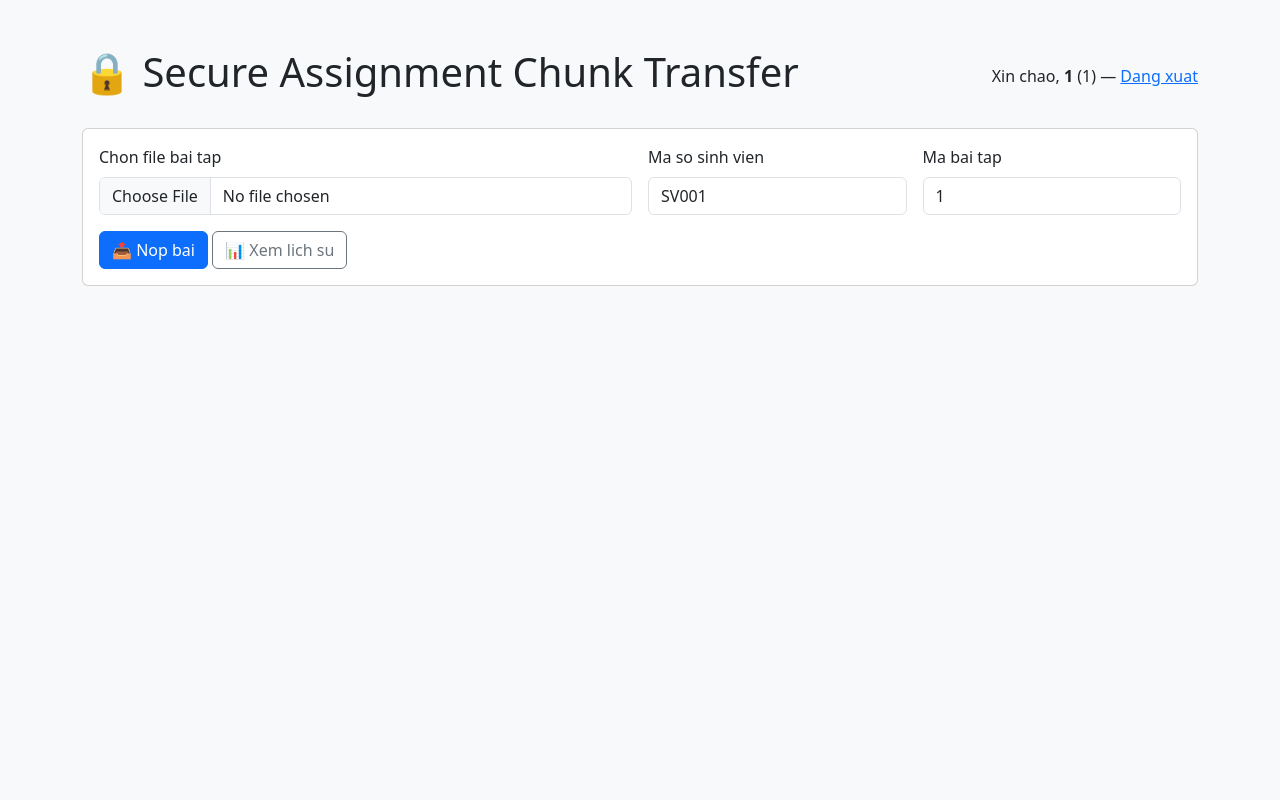
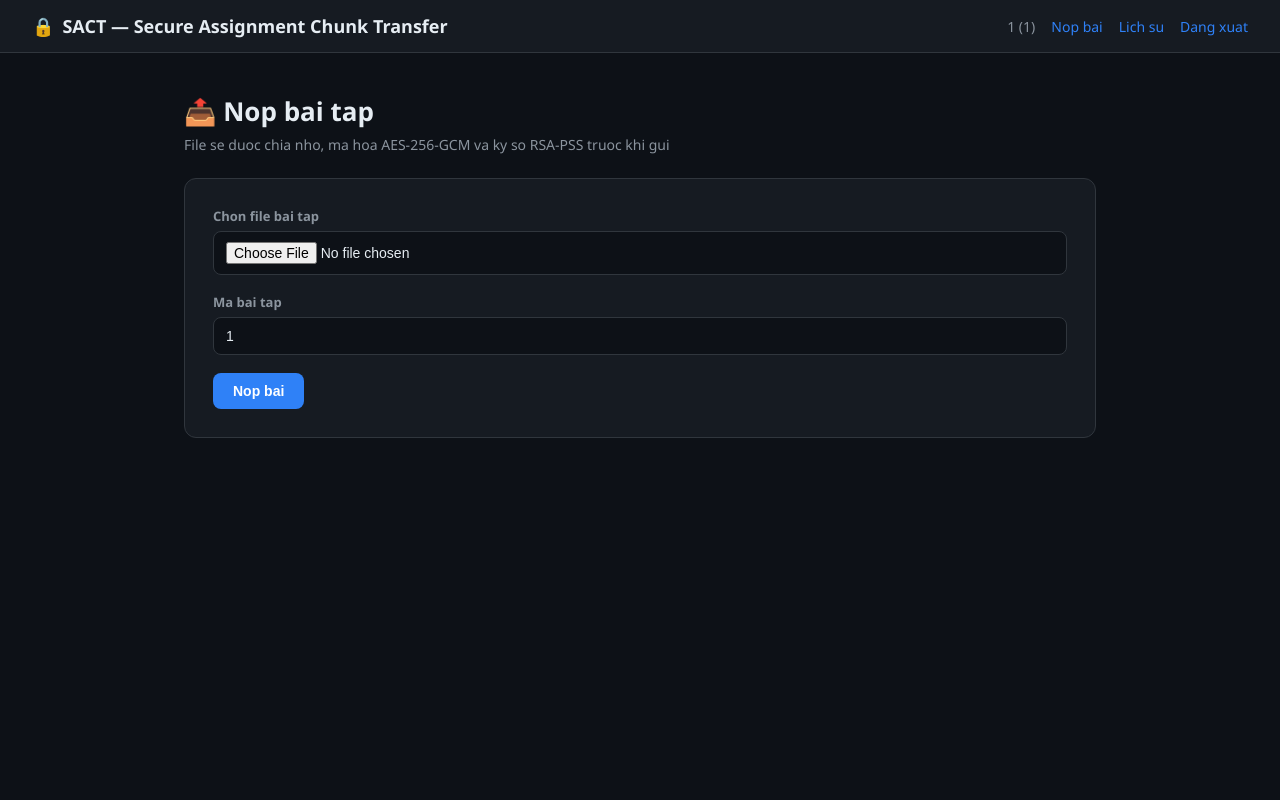
Before and after one commit to dieu10122006-bit/NHOM12_ATBMTT, a Flask app: page / in a window 1280 px wide. Run offline with Flask 3, Linux system fonts and the light colour scheme; the visitor is signed in with stand-in values (Sample User, id 1).

Commit message:
Redesign UI with custom dark theme (base layout + style.css)

```diff
--- /dev/null
+++ b/web/static/style.css
@@ -0,0 +1,231 @@
+:root {
+  --bg-dark: #0d1117;
+  --bg-card: #161b22;
+  --border-color: #30363d;
+  --text-primary: #e6edf3;
+  --text-secondary: #8b949e;
+  --accent: #2f81f7;
+  --accent-glow: rgba(47, 129, 247, 0.25);
+  --success: #3fb950;
+  --danger: #f85149;
+  --warning: #d29922;
+  --mono: "Consolas", "SF Mono", monospace;
+}
+
+* { box-sizing: border-box; }
+
+body {
+  background: var(--bg-dark);
+  color: var(--text-primary);
+  font-family: "Segoe UI", system-ui, sans-serif;
+  min-height: 100vh;
+  margin: 0;
+}
+
+.sact-navbar {
+  background: var(--bg-card);
+  border-bottom: 1px solid var(--border-color);
+  padding: 14px 32px;
+  display: flex;
+  justify-content: space-between;
+  align-items: center;
+}
+
+.sact-navbar .brand {
+  font-weight: 700;
+  font-size: 18px;
+  display: flex;
+  align-items: center;
+  gap: 8px;
+}
+
+.sact-navbar .brand .lock-icon {
+  color: var(--accent);
+}
+
+.sact-navbar .nav-actions {
+  display: flex;
+  align-items: center;
+  gap: 16px;
+  font-size: 14px;
+  color: var(--text-secondary);
+}
+
+.sact-navbar a {
+  color: var(--accent);
+  text-decoration: none;
+}
+.sact-navbar a:hover { text-decoration: underline; }
+
+.sact-container {
+  max-width: 960px;
+  margin: 0 auto;
+  padding: 40px 24px;
+}
+
+.sact-container.narrow {
+  max-width: 420px;
+}
+
+.sact-card {
+  background: var(--bg-card);
+  border: 1px solid var(--border-color);
+  border-radius: 12px;
+  padding: 28px;
+  margin-bottom: 24px;
+}
+
+.sact-title {
+  font-size: 26px;
+  font-weight: 700;
+  margin-bottom: 6px;
+}
+
+.sact-subtitle {
+  color: var(--text-secondary);
+  font-size: 14px;
+  margin-bottom: 24px;
+}
+
+label.sact-label {
+  display: block;
+  font-size: 13px;
+  color: var(--text-secondary);
+  margin-bottom: 6px;
+  font-weight: 600;
+}
+
+.sact-input, input[type="text"].sact-input, input[type="password"].sact-input, input[type="number"].sact-input {
+  width: 100%;
+  background: #0d1117;
+  border: 1px solid var(--border-color);
+  color: var(--text-primary);
+  padding: 10px 12px;
+  border-radius: 8px;
+  font-size: 14px;
+  margin-bottom: 18px;
+  outline: none;
+  transition: border-color .15s;
+}
+.sact-input:focus {
+  border-color: var(--accent);
+  box-shadow: 0 0 0 3px var(--accent-glow);
+}
+
+.sact-btn {
+  background: var(--accent);
+  color: white;
+  border: none;
+  padding: 10px 20px;
+  border-radius: 8px;
+  font-weight: 600;
+  font-size: 14px;
+  cursor: pointer;
+  transition: opacity .15s;
+}
+.sact-btn:hover { opacity: 0.88; }
+
+.sact-btn.outline {
+  background: transparent;
+  border: 1px solid var(--border-color);
+  color: var(--text-primary);
+}
+.sact-btn.outline:hover { border-color: var(--accent); }
+
+.sact-alert {
+  padding: 12px 16px;
+  border-radius: 8px;
+  font-size: 14px;
+  margin-bottom: 20px;
+}
+.sact-alert.danger { background: rgba(248,81,73,0.12); color: var(--danger); border: 1px solid rgba(248,81,73,0.3); }
+.sact-alert.success { background: rgba(63,185,80,0.12); color: var(--success); border: 1px solid rgba(63,185,80,0.3); }
+
+.sact-badge {
+  display: inline-block;
+  padding: 3px 10px;
+  border-radius: 20px;
+  font-size: 12px;
+  font-weight: 600;
+  font-family: var(--mono);
+}
+.sact-badge.completed { background: rgba(63,185,80,0.15); color: var(--success); }
+.sact-badge.failed { background: rgba(248,81,73,0.15); color: var(--danger); }
+.sact-badge.receiving { background: rgba(210,153,34,0.15); color: var(--warning); }
+.sact-badge.valid { background: rgba(63,185,80,0.15); color: var(--success); }
+
+.sact-table {
+  width: 100%;
+  border-collapse: collapse;
+  font-size: 14px;
+}
+.sact-table th {
+  text-align: left;
+  color: var(--text-secondary);
+  font-weight: 600;
+  padding: 10px 12px;
+  border-bottom: 1px solid var(--border-color);
+}
+.sact-table td {
+  padding: 10px 12px;
+  border-bottom: 1px solid var(--border-color);
+}
+.sact-table code { font-family: var(--mono); font-size: 12px; color: var(--text-secondary); }
+
+.sact-stats-grid {
+  display: grid;
+  grid-template-columns: repeat(auto-fit, minmax(140px, 1fr));
+  gap: 16px;
+  margin-bottom: 28px;
+}
+.sact-stat {
+  background: var(--bg-card);
+  border: 1px solid var(--border-color);
+  border-radius: 10px;
+  padding: 18px;
+  text-align: center;
+}
+.sact-stat .number { font-size: 28px; font-weight: 700; font-family: var(--mono); }
+.sact-stat .label { font-size: 12px; color: var(--text-secondary); margin-top: 4px; }
+.sact-stat.success .number { color: var(--success); }
+.sact-stat.danger .number { color: var(--danger); }
+.sact-stat.warning .number { color: var(--warning); }
+
+.sact-tabs {
+  display: flex;
+  gap: 4px;
+  margin-bottom: 16px;
+  border-bottom: 1px solid var(--border-color);
+}
+.sact-tab {
+  padding: 10px 18px;
+  cursor: pointer;
+  color: var(--text-secondary);
+  border-bottom: 2px solid transparent;
+  font-size: 14px;
+}
+.sact-tab.active {
+  color: var(--accent);
+  border-bottom-color: var(--accent);
+}
+
+.sact-log-item {
+  padding: 10px 14px;
+  border-radius: 8px;
+  margin-bottom: 8px;
+  font-size: 13px;
+  font-family: var(--mono);
+  border: 1px solid var(--border-color);
+}
+.sact-log-item.info { color: var(--text-secondary); }
+.sact-log-item.ok { background: rgba(63,185,80,0.08); border-color: rgba(63,185,80,0.3); color: var(--success); }
+.sact-log-item.error { background: rgba(248,81,73,0.08); border-color: rgba(248,81,73,0.3); color: var(--danger); }
+.sact-log-item.final { background: rgba(47,129,247,0.08); border-color: rgba(47,129,247,0.3); font-weight: 600; }
+
+.sact-footer-link {
+  text-align: center;
+  margin-top: 20px;
+  font-size: 14px;
+  color: var(--text-secondary);
+}
+.sact-footer-link a { color: var(--accent); text-decoration: none; }
--- /dev/null
+++ b/web/templates/base.html
@@ -0,0 +1,30 @@
+<!DOCTYPE html>
+<html lang="vi">
+<head>
+<meta charset="UTF-8">
+<title>{% block title %}SACT{% endblock %}</title>
+<link rel="stylesheet" href="{{ url_for('static', filename='style.css') }}">
+</head>
+<body>
+  <nav class="sact-navbar">
+    <div class="brand"><span class="lock-icon">🔒</span> SACT — Secure Assignment Chunk Transfer</div>
+    <div class="nav-actions">
+      {% if session.get('student_id') %}
+        <span>{{ session['ho_ten'] }} ({{ session['msv'] }})</span>
+        <a href="{{ url_for('index') }}">Nop bai</a>
+        <a href="{{ url_for('dashboard') }}">Lich su</a>
+        <a href="{{ url_for('logout') }}">Dang xuat</a>
+      {% elif session.get('admin_id') %}
+        <span>Admin: {{ session['admin_username'] }}</span>
+        <a href="{{ url_for('admin_dashboard') }}">Trang quan tri</a>
+        <a href="{{ url_for('admin_logout') }}">Dang xuat</a>
+      {% else %}
+        <a href="{{ url_for('login') }}">Dang nhap</a>
+        <a href="{{ url_for('register') }}">Dang ky</a>
+      {% endif %}
+    </div>
+  </nav>
+
+  {% block content %}{% endblock %}
+</body>
+</html>
--- a/web/templates/index.html
+++ b/web/templates/index.html
@@ -1,73 +1,53 @@
-<!DOCTYPE html>
-<html lang="vi">
-<head>
-<meta charset="UTF-8">
-<title>SACT - Nop bai an toan</title>
-<link href="https://cdn.jsdelivr.net/npm/bootstrap@5.3.3/dist/css/bootstrap.min.css" rel="stylesheet">
-</head>
-<body class="bg-light">
-<div class="container py-5">
-  <div class="d-flex justify-content-between align-items-center mb-4">
-  <h1>🔒 Secure Assignment Chunk Transfer</h1>
-  <div>Xin chao, <strong>{{ session['ho_ten'] }}</strong> ({{ session['msv'] }}) — <a href="{{ url_for('logout') }}">Dang xuat</a></div>
-</div>
+{% extends "base.html" %}
+{% block title %}Nop bai - SACT{% endblock %}
+{% block content %}
+<div class="sact-container">
+  <div class="sact-title">📤 Nop bai tap</div>
+  <div class="sact-subtitle">File se duoc chia nho, ma hoa AES-256-GCM va ky so RSA-PSS truoc khi gui</div>
 
   {% with messages = get_flashed_messages() %}
-    {% if messages %}<div class="alert alert-warning">{{ messages[0] }}</div>{% endif %}
+    {% if messages %}<div class="sact-alert danger">{{ messages[0] }}</div>{% endif %}
   {% endwith %}
 
-  <div class="card mb-4">
-    <div class="card-body">
-      <form method="POST" enctype="multipart/form-data" class="row g-3">
-        <div class="col-md-6">
-          <label class="form-label">Chon file bai tap</label>
-          <input type="file" name="file" class="form-control" required>
-        </div>
-        <div class="col-md-3">
-          <label class="form-label">Ma so sinh vien</label>
-          <input type="text" name="msv" class="form-control" value="SV001">
-        </div>
-        <div class="col-md-3">
-          <label class="form-label">Ma bai tap</label>
-          <input type="number" name="assignment_id" class="form-control" value="1">
-        </div>
-        <div class="col-12">
-          <button type="submit" class="btn btn-primary">📤 Nop bai</button>
-          <a href="{{ url_for('dashboard') }}" class="btn btn-outline-secondary">📊 Xem lich su</a>
-        </div>
+  <div class="sact-card">
+    <form method="POST" enctype="multipart/form-data">
+      <label class="sact-label">Chon file bai tap</label>
+      <input type="file" name="file" class="sact-input" required>
+
+      <label class="sact-label">Ma bai tap</label>
+      <input type="number" name="assignment_id" class="sact-input" value="1">
+
+      <button type="submit" class="sact-btn">Nop bai</button>
     </form>
-    </div>
   </div>
 
   {% if logs %}
-  <div class="card">
-    <div class="card-body">
-      <h5>Ket qua xu ly
-        {% if success %}<span class="badge bg-success">THANH CONG</span>
-        {% else %}<span class="badge bg-danger">THAT BAI</span>{% endif %}
-      </h5>
-      <ul class="list-group mt-3">
+  <div class="sact-card">
+    <div class="sact-title" style="font-size:18px;">
+      Ket qua xu ly
+      {% if success %}<span class="sact-badge completed">THANH CONG</span>
+      {% else %}<span class="sact-badge failed">THAT BAI</span>{% endif %}
+    </div>
+    <div style="margin-top:16px;">
       {% for type, data in logs %}
         {% if type == "info" %}
-            <li class="list-group-item">ℹ️ {{ data }}</li>
+          <div class="sact-log-item info">ℹ️ {{ data }}</div>
         {% elif type == "manifest" %}
-            <li class="list-group-item">📩 Phan hoi manifest: <code>{{ data }}</code></li>
+          <div class="sact-log-item info">📩 Manifest: {{ data }}</div>
         {% elif type == "chunk" %}
           {% if data.status == "valid" %}
-              <li class="list-group-item list-group-item-success">✅ Chunk #{{ data.index }} hop le</li>
+            <div class="sact-log-item ok">✅ Chunk #{{ data.index }} hop le</div>
           {% else %}
-              <li class="list-group-item list-group-item-danger">❌ Chunk #{{ data.index }} — {{ data }}</li>
+            <div class="sact-log-item error">❌ Chunk #{{ data.index }} — {{ data }}</div>
           {% endif %}
         {% elif type == "final" %}
-            <li class="list-group-item fw-bold">📦 Ket qua cuoi: <code>{{ data }}</code></li>
+          <div class="sact-log-item final">📦 {{ data }}</div>
         {% elif type == "error" %}
-            <li class="list-group-item list-group-item-danger">⚠️ {{ data }}</li>
+          <div class="sact-log-item error">⚠️ {{ data }}</div>
         {% endif %}
       {% endfor %}
-      </ul>
     </div>
   </div>
   {% endif %}
 </div>
-</body>
-</html>
+{% endblock %}
```
Also changed, not shown: web/templates/admin_dashboard.html (+33 -38 lines), web/templates/admin_login.html (+16 -24 lines), web/templates/dashboard.html (+13 -24 lines), web/templates/login.html (+18 -25 lines), web/templates/register.html (+21 -30 lines), web/templates/submission_detail.html (+10 -18 lines), 1 other file. Lines whose indentation alone changed are shown as unchanged.
